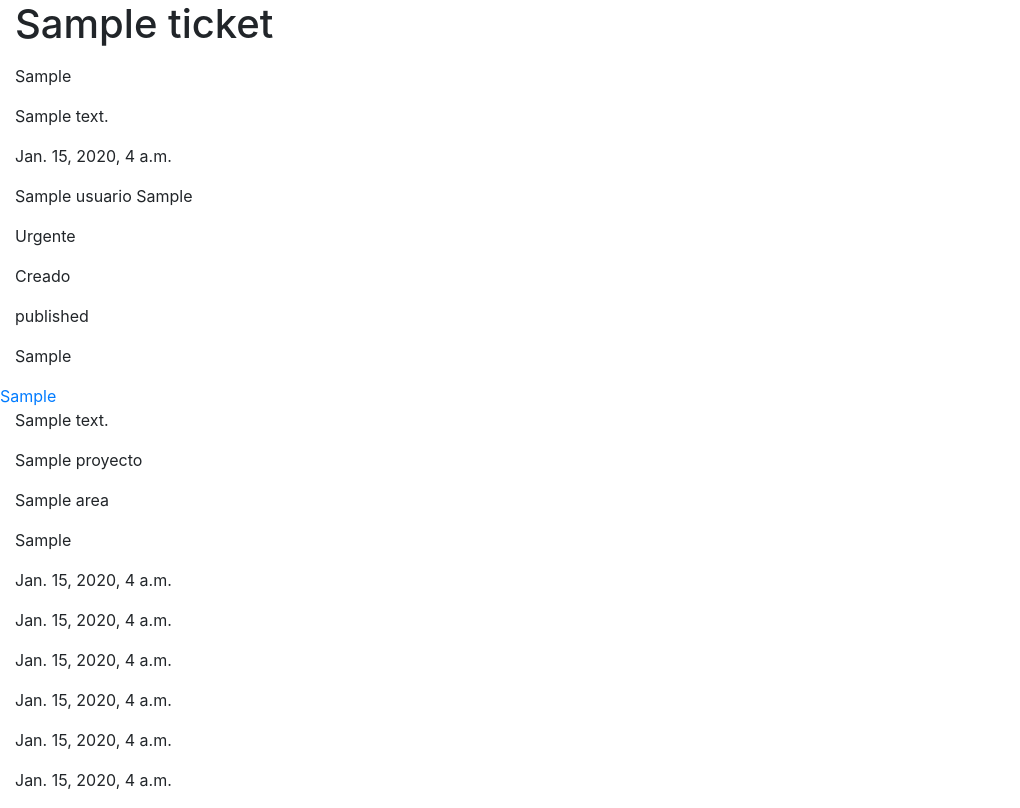
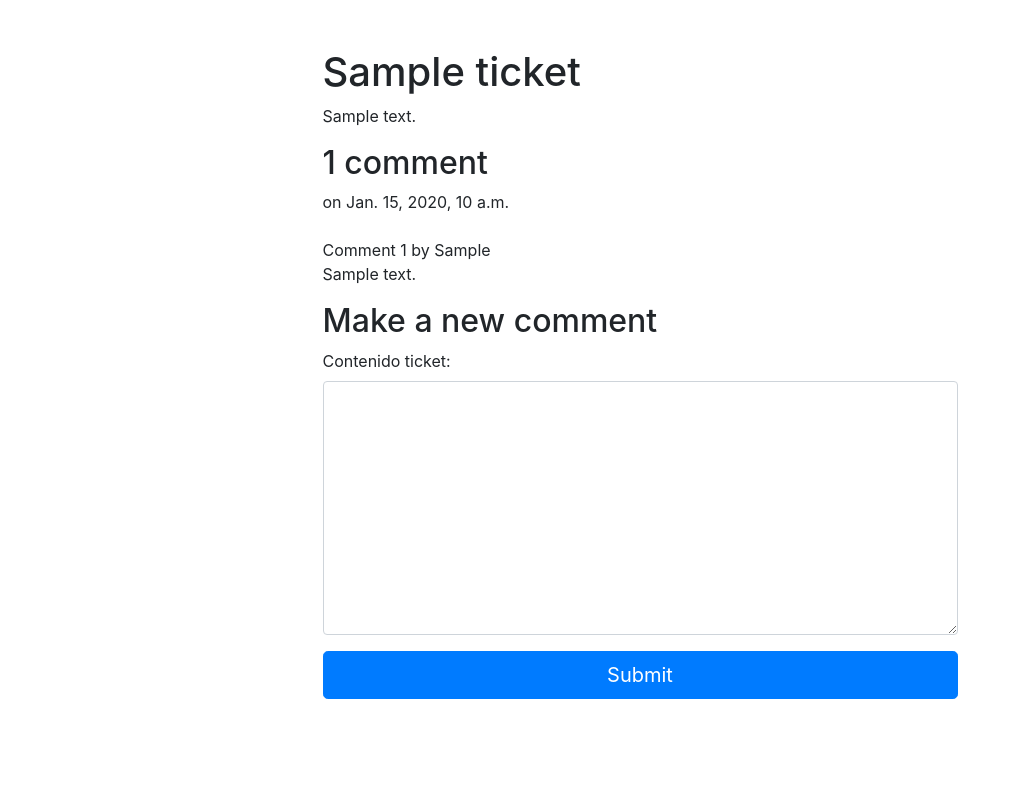
Before and after one commit to EnocFG/HELPDESK_CIDETEC, a Django app: template HelpdeskApp/templates/single.html in a window 1280 px wide. Shown: the part 56-864 px from the top of the page, without its empty margins (0-1020 px from the left). After the commit the page ends 755 px from the top, so only its background shows below. Run offline with Django 4.2, Linux system fonts and the light colour scheme; tables that the repository leaves empty hold one stand-in row (values such as "Sample post"); the template is opened without the code that fills it: values that come from a table or form of the project are taken from there, most other values are stand-ins (such as "Sample title", 1, 10 or a date in 2020); some libraries are stand-ins or nearby versions.

Commit message:
Modificacion de atributos de las clases

```diff
--- a/Helpdesk/settings.py
+++ b/Helpdesk/settings.py
@@ -79,7 +79,7 @@ WSGI_APPLICATION = 'Helpdesk.wsgi.application'
 DATABASES = {
     'default': {
         'ENGINE': 'django.db.backends.postgresql',
-        'NAME': 'HelpdeskApp',
+        'NAME': 'Helpdesk',
         'USER':'postgres',
         'PASSWORD':'',
         'HOST': '127.0.0.1',
--- a/Helpdesk/urls.py
+++ b/Helpdesk/urls.py
@@ -21,7 +21,7 @@ from django.conf.urls.static import static
 
 urlpatterns = [
     path('admin/', admin.site.urls),
-    path('HelpdeskApp/', include('HelpdeskApp.urls', namespace='HelpdeskApp')),
+    path('', include('HelpdeskApp.urls', namespace='HelpdeskApp')),
 ]
 if settings.DEBUG:
     urlpatterns += static(settings.MEDIA_URL,
--- /dev/null
+++ b/HelpdeskApp/forms.py
@@ -0,0 +1,12 @@
+from django import forms
+from .models import Comentario
+
+
+class NewCommentForm(forms.ModelForm):
+    class Meta:
+        model = Comentario
+        fields = ('contenido_ticket',)
+        widgets = {
+
+            'contenido_ticket': forms.Textarea(attrs={'class': 'form-control'}),
+        }
--- a/HelpdeskApp/templates/single.html
+++ b/HelpdeskApp/templates/single.html
@@ -1,36 +1,48 @@
 {% extends "base.html" %}
 
-{% block titulo %}
-{{ticket.titulo}}
+{% block title %}
+{{post.title}}
 {% endblock %}
 
 {% block content %}
 
+<div class="container">
+    <div class="row justify-content-md-center pt-5">
+        <div class="col-7"><h1>{{ticket.titulo}}</h1></div>
+        <div class="col-7"><p>{{ticket.descripcion|safe}}</p></div>
+        <div class="col-md-7">
+            {% with comments.count as total_comments %}
+            <h2>
+                {{ total_comments }} comment{{ total_comments|pluralize }}
+            </h2>
+            {% endwith %}
 
+            {% for comentario in comments %}
+            on {{ comentario.fecha_comentario }}
+            <div>
+                <br>
 
-        <div class="col-12"><h1><p>{{ticket.titulo}}</p></h1></div>
-        <div class="col-12"><p>{{ticket.folio}}</p></div>
-        <div class="col-12"><p>{{ticket.excerpt}}</p></div>
-        <div class="col-12"><p>{{ticket.publish}}</p></div>
-        <div class="col-12"><p>{{ticket.ticket_usario}}</p></div>
-        <div class="col-12"><p>{{ticket.especialista}}</p></div>
-        <div class="col-12"><p>{{ticket.ticket_tipoprioridad}}</p></div>
-        <div class="col-12"><p>{{ticket.ticket_tipostatus}}</p></div>
-        <div class="col-12"><p>{{ticket.status}}</p></div>
-        <div class="col-12"><p>{{ticket.coordenadas}}</p></div>
-        <a href="">{{ticket.evidencias}}</a>
-        <div class="col-12"><p>{{ticket.descripcion}}</p></div>
-        <div class="col-12"><p>{{ticket.ticket_proyecto}}</p></div>
-        <div class="col-12"><p>{{ticket.ticket_areaorigen}}</p></div>
-        <div class="col-12"><p>{{ticket.comentario_t}}</p></div>
-        <div class="col-12"><p>{{ticket.fecha_atendido}}</p></div>
-        <div class="col-12"><p>{{ticket.fecha_asignado}}</p></div>
-        <div class="col-12"><p>{{ticket.fecha_proceso}}</p></div>
-        <div class="col-12"><p>{{ticket.fecha_resuelto}}</p></div>
-        <div class="col-12"><p>{{ticket.fecha_validado}}</p></div>
-        <div class="col-12"><p>{{ticket.fecha_cancelado}}</p></div>
+            </div>
+            Comment {{ forloop.counter }} by {{ comentario.comentario_usuario }}
 
+            {{ comentario.contenido_ticket|linebreaks }}
 
+            {% empty %}
+            <p>There are no comments for this post.</p>
+            {% endfor %}
+            <h2>Make a new comment</h2>
 
+            <form id="myForm" method="post">
+                {{ comment_form.as_p }}
+                {% csrf_token %}
+                <button type="submit" class="btn btn-primary btn-lg btn-block">Submit</button>
+            </form>
+
+        </div>
+    </div>
+</div>
+<script>
+    $('#myForm').trigger("reset");
+</script>
 
 {% endblock %}
```
Also changed, not shown: HelpdeskApp/models.py (+124 -88 lines), HelpdeskApp/views.py (+23 -3 lines), HelpdeskApp/migrations/0001_initial.py, HelpdeskApp/migrations/0002_proyecto.py (deleted), HelpdeskApp/migrations/0003_area.py (deleted), HelpdeskApp/migrations/0004_rol_especialidad.py (deleted), HelpdeskApp/migrations/0005_usuario_especialista.py (deleted), HelpdeskApp/migrations/0006_prioridad_status_ticket.py (deleted), HelpdeskApp/migrations/0007_ticket_evidencia_ticket_comentario.py (deleted), HelpdeskApp/migrations/0008_rename_ticket_especialistaas_ticket_ticket_especialista_and_more.py (deleted), HelpdeskApp/migrations/0009_alter_ticket_evidencias.py (deleted).
